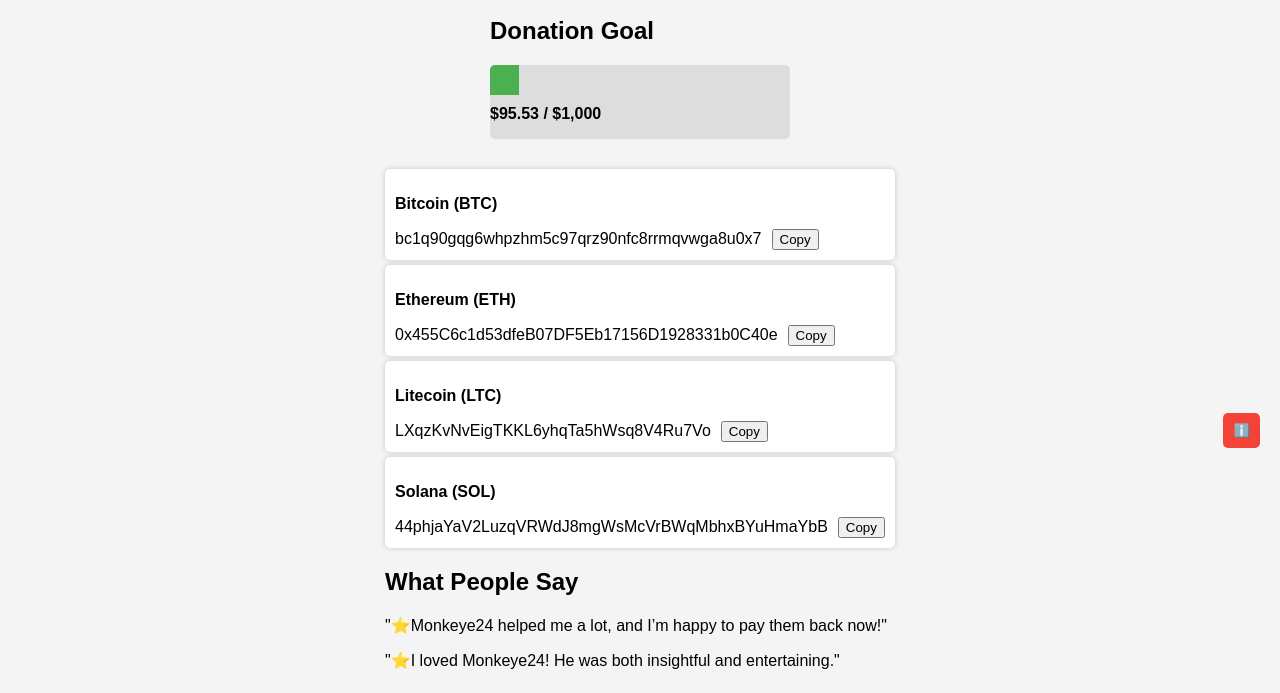
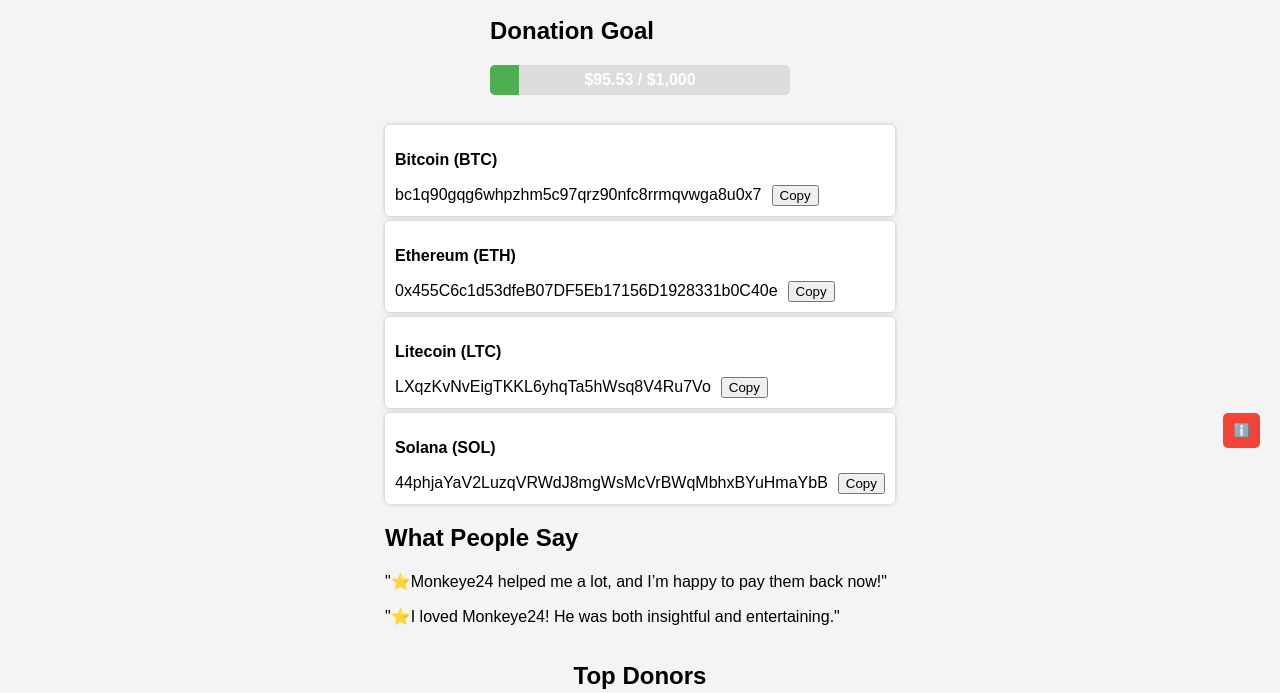
Before and after one commit to SleepyGoober/zzzzz213, a website: page index.html in a window 1280 px wide. Shown: the part 332-1025 px from the top of the page. Drawn offline with Linux system fonts and the light colour scheme.

Commit message:
donation goal

```diff
--- a/index.html
+++ b/index.html
@@ -31,8 +31,8 @@
                     <div class="progress-container">
                         <div class="progress-bar">
                             <div class="progress" style="width: 0%;"></div>
+                            <p class="progress-text">$95.53 / $1,000</p>
                         </div>
-                        <p class="progress-text">$95.53 / $1,000</p>
                     </div>
                 </div>
             </div>
--- a/styles.css
+++ b/styles.css
@@ -35,6 +35,7 @@ body {
     background: transparent;
     height: 30px;
     width: 100%;
+    position: relative;
 }
 
 .progress {
@@ -48,7 +49,13 @@ body {
 .progress-text {
     font-size: 16px;
     font-weight: bold;
-    margin-top: 10px;
+    position: absolute;
+    top: 50%;
+    left: 50%;
+    transform: translate(-50%, -50%);
+    color: white;
+    margin: 0;
+    z-index: 1;
 }
 
 .crypto-section, .reviews-section {
```
